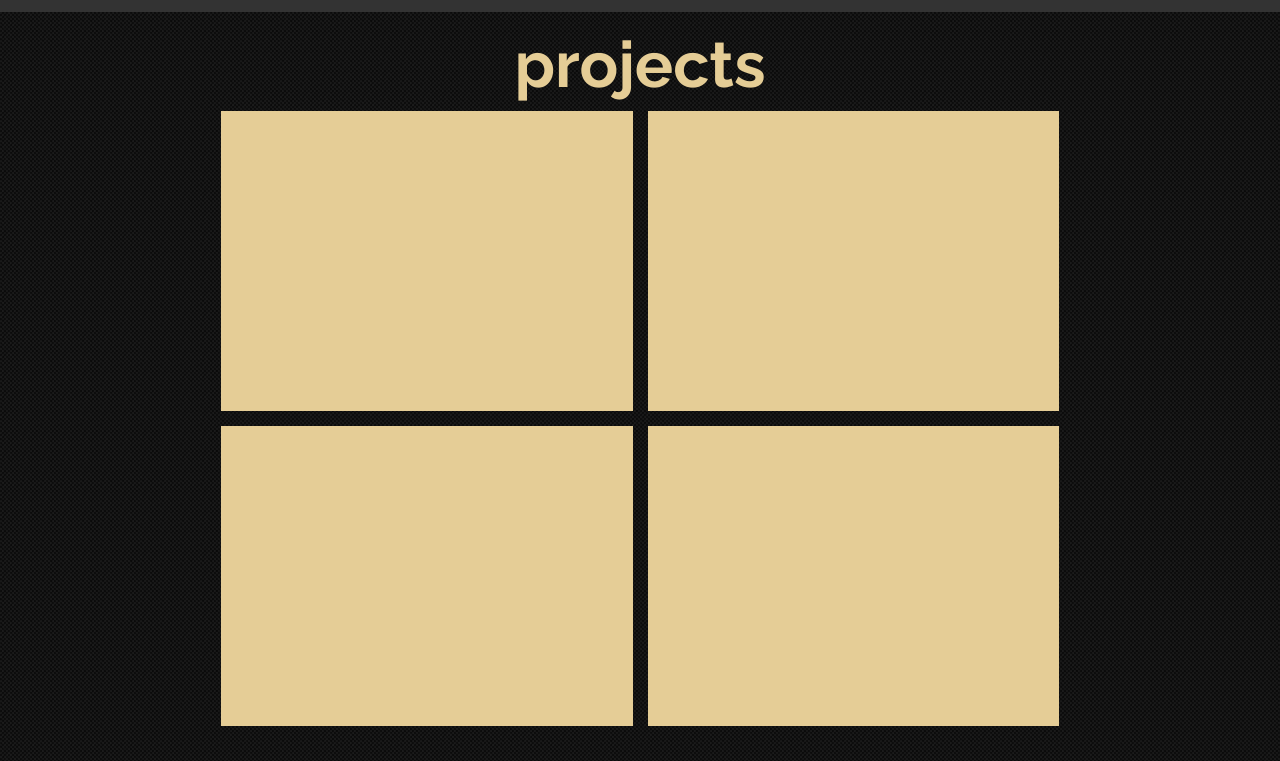
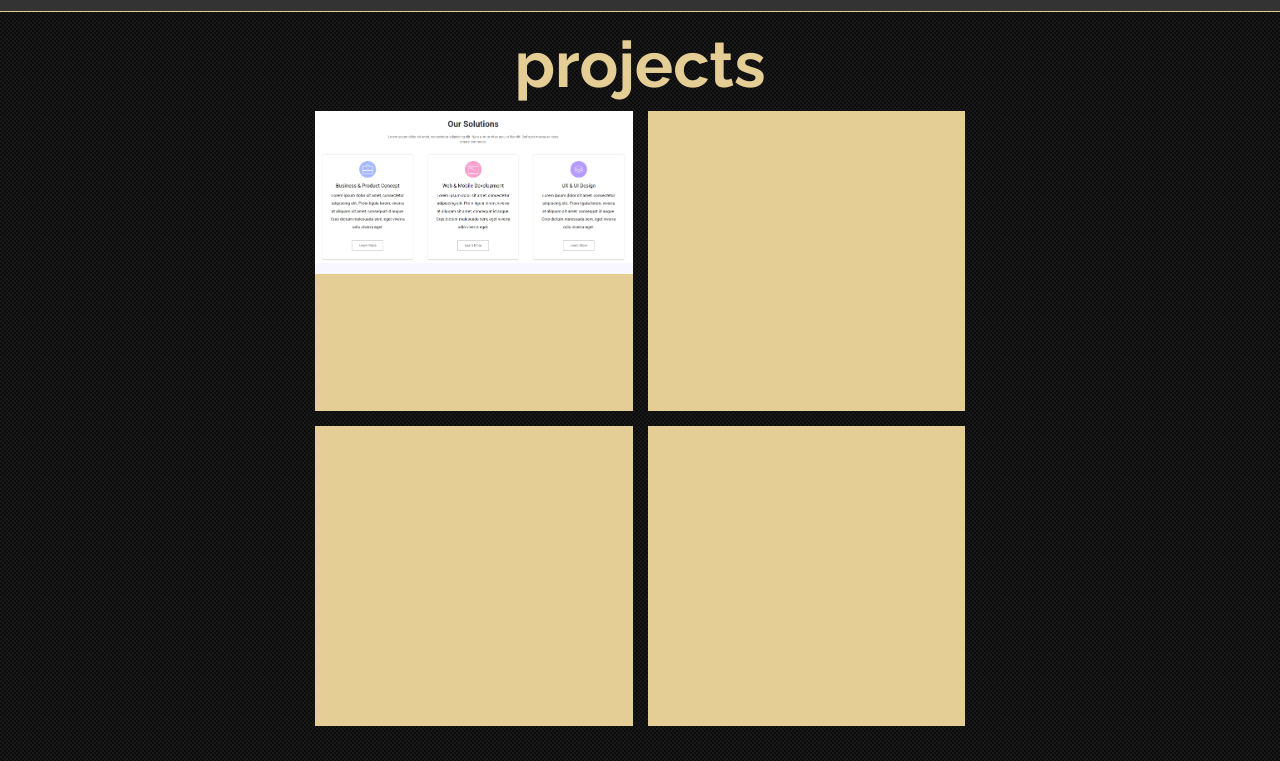
Before and after one commit to v1st/Portfolio, a plain HTML site: page index.html in a window 1280 px wide. Shown: the part 1608-2369 px from the top of the page. Drawn offline with nearby package versions, Linux system fonts and the light colour scheme.

Commit message:
testing project cards

```diff
--- a/index.html
+++ b/index.html
@@ -22,7 +22,7 @@
     <section id="header">
       <div class="header-container">
         <div class="title-container">
-          <h1 class="title--primary">Looking for a <span class="span--gold">front end</span> developer?</h1>
+          <h1 class="title--primary">Looking for a <span class="span--gold">front end</span> dev?</h1>
           <h2 class="title--secondary">My name is <span class="span--gold">Brandon</span><br>and your search is over!</h2>
         </div>
 
@@ -135,11 +135,15 @@
       <div class="projects-container">
         <h3 class="title">projects</h3>
         <div class="projects__card-container">
-          <div class="project__card"></div>
-          <div class="project__card"></div>
-          <div class="project__card"></div>
-          <div class="project__card"></div>
+          <div class="project__card">
+            <img src="project1.png" class="project__img">
+          </div>
+          <div class="project__card"><a href="https://v1st.github.io/"></a></div>
+          <div class="project__card"><a href="https://v1st.github.io/"></a></div>
+          <div class="project__card"><a href="https://v1st.github.io/"></a></div>
         </div>
+
+
       </div>
     </section>
 
--- a/style.css
+++ b/style.css
@@ -55,7 +55,6 @@ body {
 #header {
   display: flex;
   flex-direction: column;
-  width: 100%;
   height: 94vh;
   padding: 0 15px;
   position: relative;
@@ -63,11 +62,13 @@ body {
 
 .header-container {
   display: flex;
+
 }
 
 .title-container {
   display: flex;
   flex-direction: column;
+  width: 100%;
 }
 
 .button-container {
@@ -111,7 +112,9 @@ body {
   height: 450px;
   background-color: var(--grey-color);
   justify-content: center;
-  padding: 0 15px 15px 15px
+  padding: 0 15px 15px 15px;
+  border-top: 1px solid var(--gold-color);
+  border-bottom: 1px solid var(--gold-color);
 }
 
 .skills-container {
@@ -227,6 +230,13 @@ body {
   height: 300px;
   background-color: var(--gold-color);
   margin: 7.5px 0;
+  cursor: pointer;
+}
+
+.project__img {
+  background-position: center;
+  max-width: 100%;
+  overflow: hidden;
 }
 
 /* contact */
@@ -255,8 +265,7 @@ body {
 
 .title--primary {
   font-weight: bold;
-  font-size: 4rem;
-
+  font-size: 3.8rem;
   color: var(--white-color);
 }
 
@@ -439,6 +448,10 @@ body {
   .title--secondary {
     font-size: 2.75rem;
   }
+  .project__card {
+    width: 40%;
+    margin: 7.5px;
+  }
 }
 
 @media screen and (min-width: 1000px) {
@@ -474,6 +487,10 @@ body {
   }
   .projects__card-container {
     flex-flow: row wrap;
-    width: 70%;
+    width: 54%;
+  }
+  .project__card {
+    width: 47%;
+    margin: 7.5px;
   }
 }
```
Also changed, not shown: project1.png (added).
